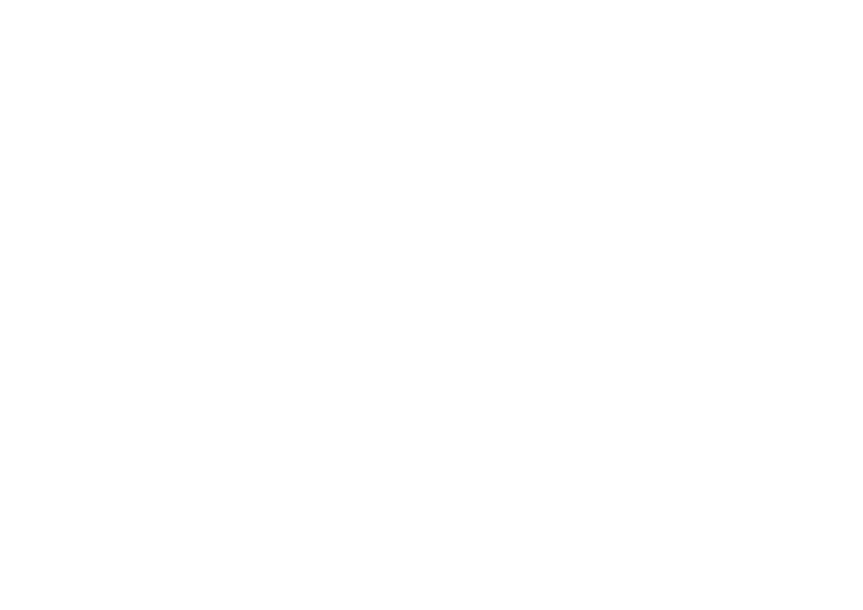
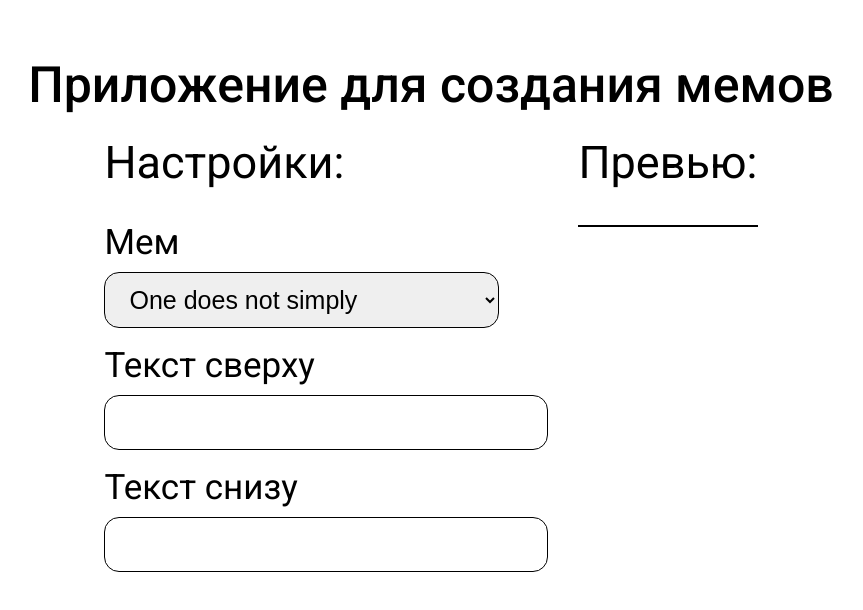
Before and after one commit to EmilKhamatnurov/Memes-App, a plain HTML site: page index.html in a window 1280 px wide. Shown: the whole page, without its empty margins (209-1072 px from the left). Drawn offline with Linux system fonts and the light colour scheme; no server answers.

Commit message:
Добавлен код стилей и элементов

```diff
--- a/index.html
+++ b/index.html
@@ -14,11 +14,41 @@
     <link rel="stylesheet" href="styles/index.css">
 </head>
 <body>
-
+	<h1 class="app-title">Приложение для создания мемов</h1>
+    <div class="container">
+		<div class="input-block">
+			<h2 class="block-title">Настройки:</h2>
+			<!-- Мем -->
+			<div class="input-wrapper">
+				<p class="input-label">Мем</p>
+				<select name="" id="imageSelector" class="input-field">
+					<option value="One does not simply" class="option-text">One does not simply</option>
+				</select>
+			</div>
+			<!-- Текст сверху -->
+			<div class="input-wrapper">
+				<p class="input-label">Текст сверху</p>
+				<input id="topTextInput" type="text" class="input-field">
+			</div>
+			<!-- Текст снизу -->
+			<div class="input-wrapper">
+				<p class="input-label">Текст снизу</p>
+				<input id="bottomTextInput" type="text" class="input-field">
+			</div>
+		</div>
+		<div class="output-block">
+			<h2 class="block-title">Превью:</h2>
+			<div id="imageOutput" class="mem-image-output">
+				<div id="topTextOutput" class="mem-text top-text-output"></div>
+				<div id="bottomTextOutput" class="mem-text bottom-text-output"></div>
+			</div>
+		</div>
+	</div>
     <!-- Скрипты -->
     <script src="scripts/api.js"></script>
     <script src="scripts/model.js"></script>
     <script src="scripts/view.js"></script>
     <script src="scripts/controller.js"></script>
+    <script src="scripts/index.js"></script>
 </body>
 </html>
--- a/scripts/api.js
+++ b/scripts/api.js
@@ -1 +1,12 @@
-// https://api.imgflip.com/get_memes
+//
+
+class API {
+	constructor() {
+		this.baseUrl = 'https://api.imgflip.com/get_memes';
+	}
+
+	fetchMemes() {
+		return fetch(this.baseUrl)
+				.then(memesData => memesData.json())
+	}
+}
--- a/scripts/controller.js
+++ b/scripts/controller.js
@@ -0,0 +1,15 @@
+class Controller {
+	constructor() {
+		this.api = new API();
+		this.model = new Model();
+		this.viev = new Viev();
+	}
+
+	init() {
+		this.api.fetchMemes()
+			.then(response => {
+				console.log(response);
+				this.viev.renderOptions(`${response.data.memes}`)
+			})
+	}
+}
--- /dev/null
+++ b/scripts/index.js
@@ -0,0 +1,2 @@
+const app = new Controller();
+app.init();
--- a/scripts/model.js
+++ b/scripts/model.js
@@ -0,0 +1,5 @@
+class Model {
+	constructor() {
+
+	}
+}
--- a/scripts/view.js
+++ b/scripts/view.js
@@ -0,0 +1,29 @@
+class Viev {
+	constructor() {
+		// Элементы input
+		this.imageSelectorNode = document.querySelector('#imageSelector');
+		this.topTextInputNode = document.querySelector('#topTextInput');
+		this.bottomTextInputNode = document.querySelector('#bottomTextInput');
+		// Элемиенты output
+		this.imageOutputNode = document.querySelector('#imageOutput');
+		this.topTextOutputNode = document.querySelector('#topTextOutput');
+		this.bottomTextOutputNode = document.querySelector('#bottomTextOutput');
+	}
+
+	renderOptions (memes) {
+		// Генерация списка вариантов
+		// this.imageSelectorNode.innerHTML = ``;
+		// memes.keys('name').forEach(name => {
+		// 	this.imageSelectorNode.innerHTML += `<option value="${name}" class="option-text">${name}</option>`
+		// });
+
+		memes.map(mem => console.log(mem))
+
+		// this.imageOutputNode.style.background = `url(${mem.url}) center center / cover no-repeat`;
+		// this.imageOutputNode.style.width = ``
+	}
+
+	handleImageChange = () => {
+
+	}
+}
--- a/styles/index.css
+++ b/styles/index.css
@@ -0,0 +1,63 @@
+body,
+html {
+	width: 100%;
+	height: 100%;
+	padding: 30px 0;
+}
+
+.app-title {
+	text-align: center;
+	font-size: 50px;
+	font-weight: 500;
+	margin-bottom: 30px;
+}
+
+.container {
+	margin: 0 auto;
+	max-width: 1150px;
+	display: flex;
+	justify-content: center;
+	align-items: start;
+	gap: 30px;
+	flex-wrap: wrap;
+}
+
+.input-block {}
+
+.block-title {
+	font-size: 45px;
+	font-weight: 400;
+	margin-bottom: 40px;
+}
+
+.input-wrapper {}
+
+.input-label {
+	font-size: 35px;
+	margin-bottom: 12px;
+}
+
+.input-field {
+	font-size: 25px;
+	padding: 12px 100px 12px 20px;
+	border: 1px solid #000000;
+	border-radius: 15px;
+	margin-bottom: 20px;
+}
+
+select {
+	width: 395px;
+}
+
+.output-block {}
+
+.mem-image-output {
+
+	border: 1px solid #000000;
+}
+
+.mem-text {}
+
+.top-text-output {}
+
+.bottom-text-output {}
--- a/styles/reset.css
+++ b/styles/reset.css
@@ -95,7 +95,7 @@ video {
 	vertical-align: baseline;
 	box-sizing: border-box;
 	font-family: 'Roboto', sans-serif;
-	font-weight: 400;
+	font-weight: 300;
 }
 
 a,
```
